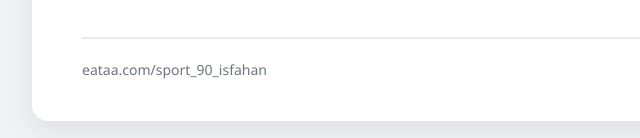
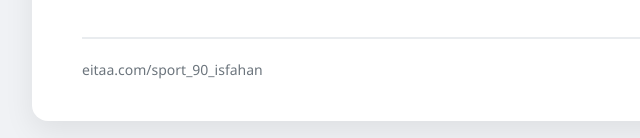
Before and after one commit to Asadix85/sport90Isf, a plain HTML site: page index.html in a window 1280 px wide. Shown: the part 1672-1810 px from the top of the page, 108-748 px from the left. Drawn offline with Linux system fonts and the light colour scheme.

Commit message:
Update index.html

```diff
--- a/index.html
+++ b/index.html
@@ -102,7 +102,7 @@
     <!-- ===== فوتر ===== -->
     <div class="footer">
         <span class="contact">📞 @ziaei_1405  برای سفارش به این آیدی در ایتا پیام دهید</span>
-        <span>eataa.com/sport_90_isfahan</span>
+        <span>eitaa.com/sport_90_isfahan</span>
     </div>
 
 </div>
```
